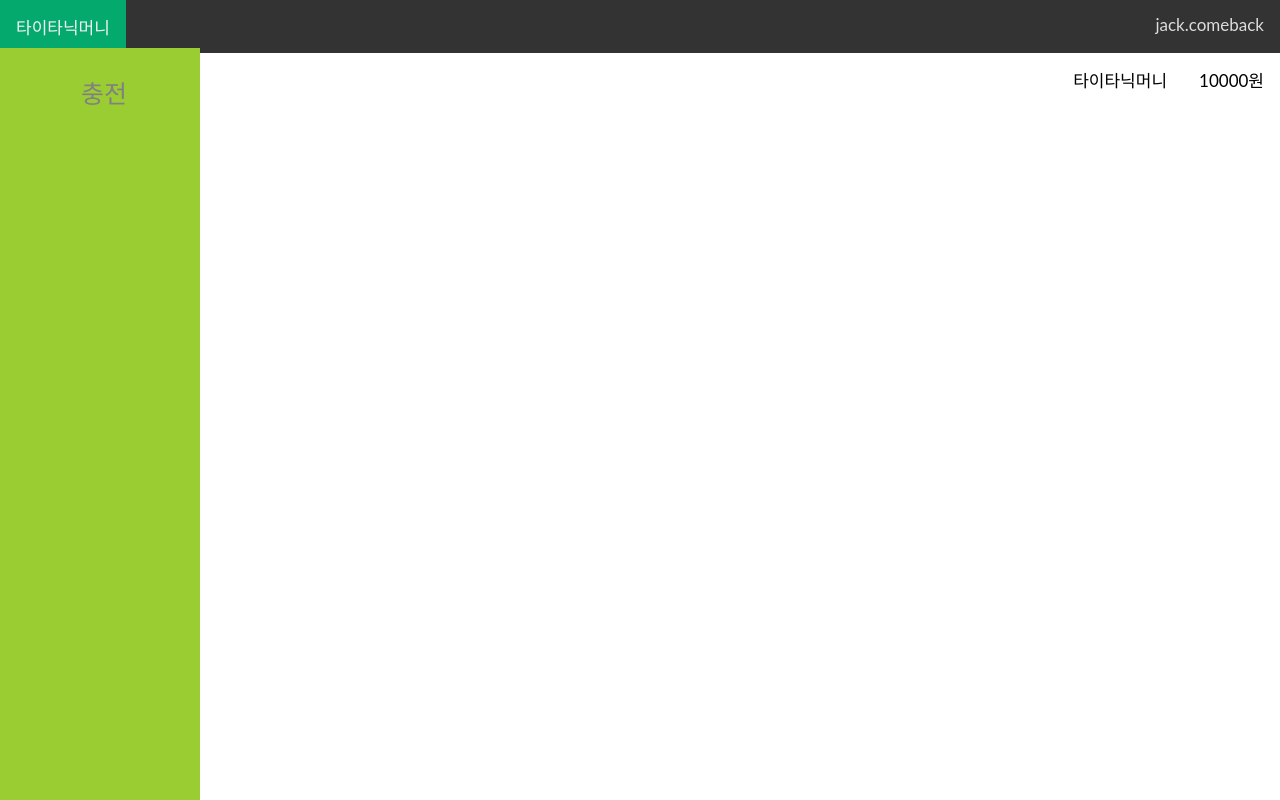
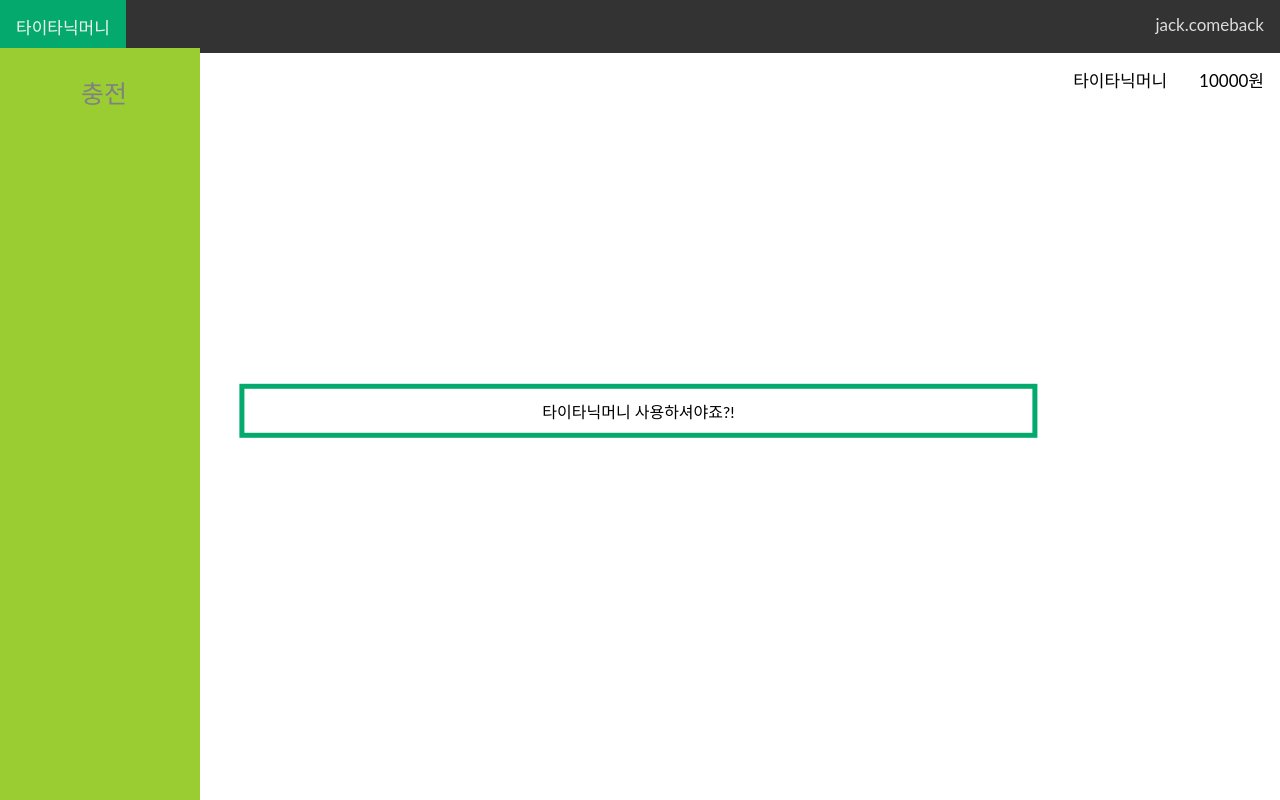
Before and after one commit to guswns1659/titanicmoney-fe, a React (Create React App) app: page / in a window 1280 px wide. Built offline with nearby package versions, Linux system fonts and the light colour scheme.

Commit message:
TM-10 feat: Add Center component

```diff
--- a/src/App.js
+++ b/src/App.js
@@ -2,6 +2,7 @@ import './App.css';
 import TopNav from "./components/TopNav";
 import SideBar from "./components/SideBar";
 import Balance from "./components/Balance";
+import Center from "./components/Center";
 
 function App() {
   return (
@@ -9,6 +10,7 @@ function App() {
           <TopNav></TopNav>
           <SideBar></SideBar>
           <Balance></Balance>
+          <Center></Center>
       </div>
   );
 }
--- /dev/null
+++ b/src/components/Center.js
@@ -0,0 +1,11 @@
+import "../css/Center.css"
+
+const Center = () => {
+    return (
+        <div className="center">
+            타이타닉머니 사용하셔야죠?!
+        </div>
+    )
+}
+
+export default Center;
--- /dev/null
+++ b/src/css/Center.css
@@ -0,0 +1,9 @@
+.center {
+    margin: auto;
+    width: 60%;
+    border: 5px solid #04AA6D;
+    padding: 10px;
+    position: absolute;
+    top: 50%;
+    transform: translate(30%, -30%);
+}
```
